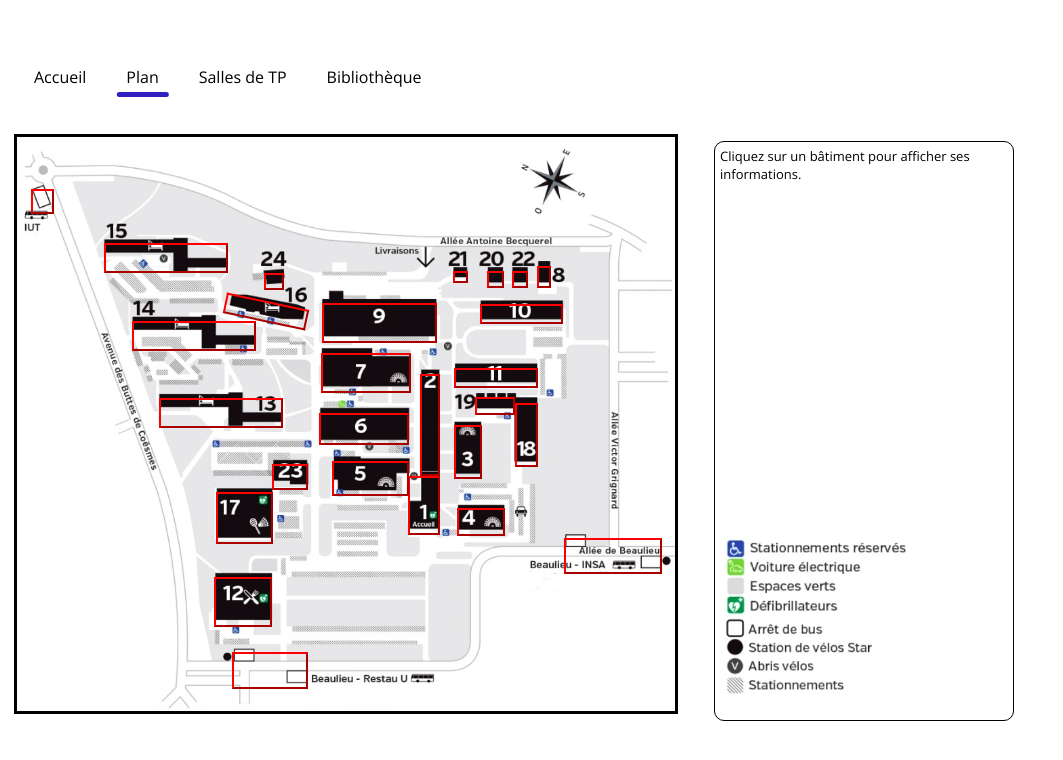
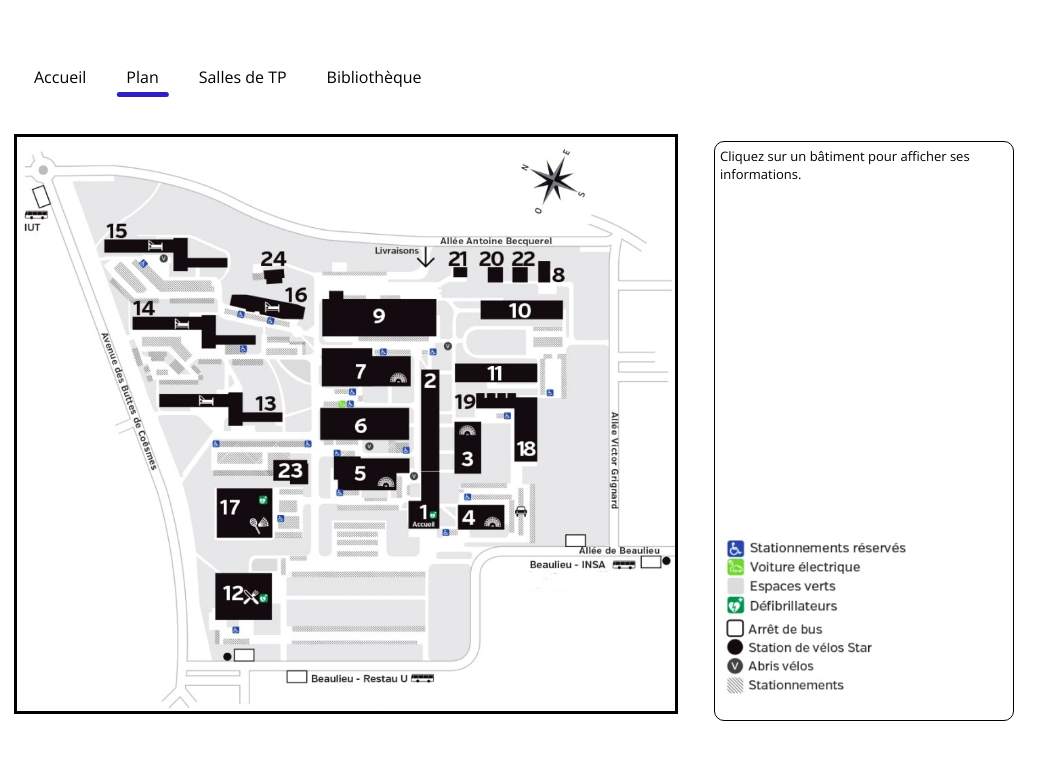
Before and after one commit to vocthor/EP_client, a React (Create React App) app: page /plan in a window 1280 px wide. Shown: the top 760 px of the page, without its empty margins (0-1063 px from the left). Built offline with nearby package versions, Linux system fonts and the light colour scheme; no server answers.

Commit message:
Bordure rouge enlevée

```diff
--- a/src/styles/components/plan.scss
+++ b/src/styles/components/plan.scss
@@ -33,9 +33,9 @@
         height: 80px;
     }
     .btn{
-        border-color: red;
+        // border-color: red;
+        border: none;
         background: none;
-        // border: none;
         position : absolute;
     }
     .bat1{
```
